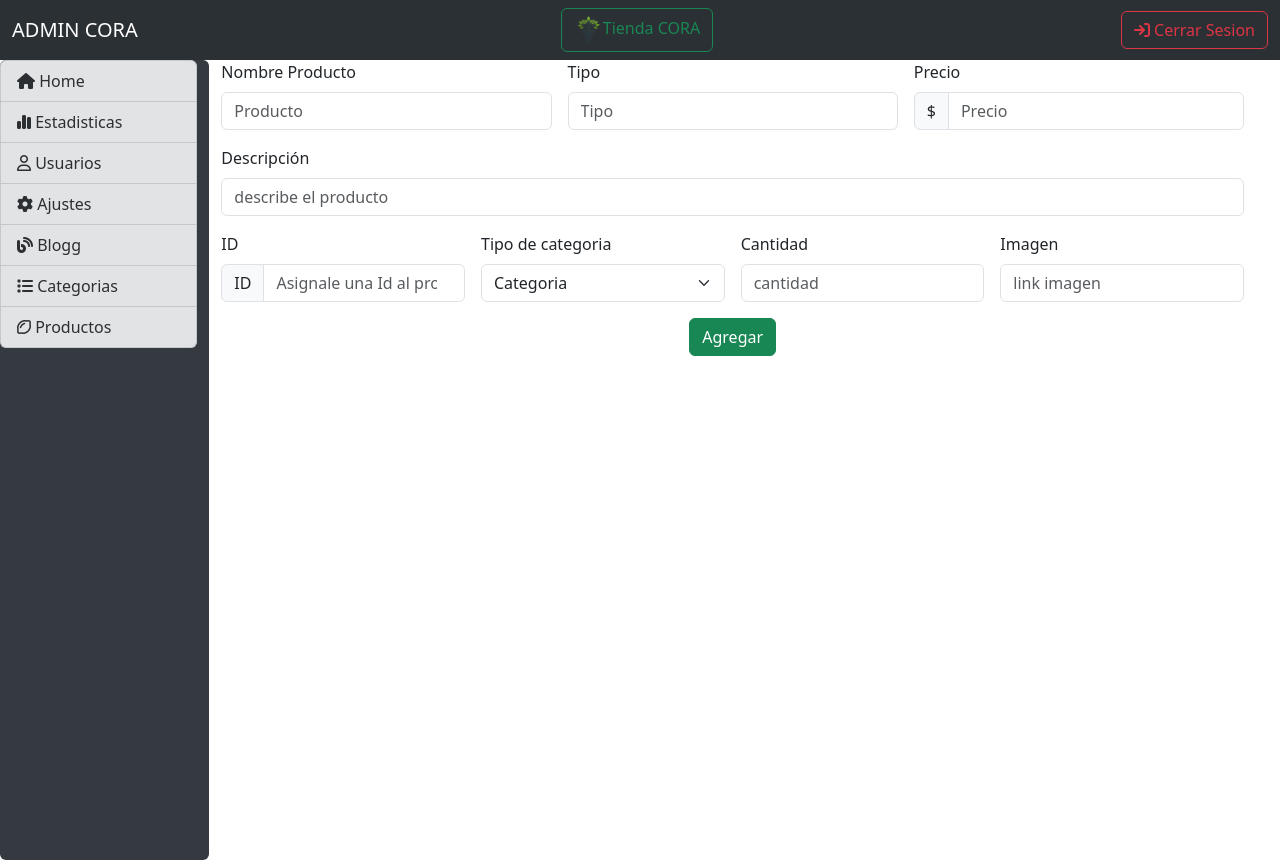
After one commit to Y3CM/CORA, a PHP site: page /Admin/productos.php in a window 1280 px wide. The commit adds this page. Run offline with PHP 8.4, Linux system fonts and the light colour scheme; a user stored in the database is signed in; some libraries are stand-ins or nearby versions.

Commit message:
cambios de yecm

```diff
--- a/Admin/home.php
+++ b/Admin/home.php
@@ -38,7 +38,7 @@ if(!isset($_SESSION['nombre'])){
   <a href="blogg.php" class="list-group-item list-group-item-action list-group-item-secondary"><i class="fa-solid fa-blog"></i></i> Blogg</li></li></a>
   <a href="#" class="list-group-item list-group-item-action list-group-item-secondary"><i class="fa-solid fa-list"></i> Categorias</li></a>
 
-  <a href="#" class="list-group-item list-group-item-action list-group-item-secondary"><i class="fa-regular fa-lemon"></i> Productos</li></li></a>
+  <a href="./productos.php" class="list-group-item list-group-item-action list-group-item-secondary"><i class="fa-regular fa-lemon"></i> Productos</li></li></a>
 </div>
       <div class="col-10">
         <h1>Bienvenido <span class="badge text-bg-dark">Admin</span></h1></h1>
--- /dev/null
+++ b/Admin/productos.php
@@ -0,0 +1,128 @@
+<?php
+include "../conexiones/conexion.php";
+session_start();
+if(!isset($_SESSION['nombre'])){
+  echo '
+    <script>
+      alert("Por favor debes iniciar sesión");
+      window.location.href = "../Admin/inicioadmin.php";
+    </script>
+  ';
+  session_destroy();
+  exit();
+}
+?>
+<!DOCTYPE html>
+<html lang="en">
+<head>
+    <meta charset="UTF-8">
+    <meta name="viewport" content="width=device-width, initial-scale=1.0">
+    <link href="https://cdn.jsdelivr.net/npm/bootstrap@5.3.3/dist/css/bootstrap.min.css" rel="stylesheet" integrity="sha384-QWTKZyjpPEjISv5WaRU9OFeRpok6YctnYmDr5pNlyT2bRjXh0JMhjY6hW+ALEwIH" crossorigin="anonymous">
+    <script src="https://kit.fontawesome.com/25d245ab67.js" crossorigin="anonymous"></script>
+    <link rel="icon" href="../imagenes/CORA.png" type="image/jpeg">
+    <title>CORA</title>
+    <nav class="navbar bg-body-tertiary" data-bs-theme="dark">
+  <div class="container-fluid">
+    <span class="navbar-brand mb-0 h1">ADMIN CORA</span>
+    <a href="../landing.php"><button class="btn btn-outline-success"><img src="../imagenes/CORA.png" height="30px" alt="">Tienda CORA</button></a>
+    <a href="../conexiones/cerrarAdmin.php"><button class="btn btn-outline-danger"><i class="fa-solid fa-arrow-right-to-bracket"></i> Cerrar Sesion</button></a>
+  </div>
+</nav>
+<body>
+<div class="container-fluid row">
+<div class="list-group col-2" style=" background-color: #343a40;height: 100vh; flex-wrap:wrap">
+  <a href="home.php" class="list-group-item list-group-item-action list-group-item-secondary"><i class="fa-solid fa-house"></i> Home</a></li></a>
+  <a href="estadisticas.php" class="list-group-item list-group-item-action list-group-item-secondary"><i class="fa-solid fa-chart-simple"></i></i> Estadisticas</a></li></a>
+  <a href="users.php" class="list-group-item list-group-item-action list-group-item-secondary"><i class="fa-regular fa-user"></i> Usuarios</a></li></a>
+  <a href="#" class="list-group-item list-group-item-action list-group-item-secondary"><i class="fa-solid fa-gear"></i> Ajustes</li></a>
+  <a href="blogg.php" class="list-group-item list-group-item-action list-group-item-secondary"><i class="fa-solid fa-blog"></i></i> Blogg</li></li></a>
+  <a href="#" class="list-group-item list-group-item-action list-group-item-secondary"><i class="fa-solid fa-list"></i> Categorias</li></a>
+
+  <a href="#" class="list-group-item list-group-item-action list-group-item-secondary"><i class="fa-regular fa-lemon"></i> Productos</li></li></a>
+</div>
+<div class="col-10">
+<form class="row g-3 needs-validation" action="conexiones/vender_producto.php" method="post" novalidate >
+        <div class="col-md-4 position-relative">
+          <label for="validationTooltip01" class="form-label">Nombre Producto</label>
+          <input type="text" class="form-control" id="validationTooltip01" name="ProductoNuevo" placeholder="Producto" required>
+          <div class="valid-tooltip">
+            Ok!
+          </div>
+        </div>
+        <div class="col-md-4 position-relative">
+          <label for="validationTooltip02" class="form-label">Tipo</label>
+          <input type="text" class="form-control" id="validationTooltip02" name="TipoNuevo" placeholder="Tipo" required>
+          <div class="valid-tooltip">
+            Ok!
+          </div>
+        </div>
+        <div class="col-md-4 position-relative">
+          <label for="validationTooltipUsername" class="form-label">Precio</label>
+          <div class="input-group has-validation">
+            <span class="input-group-text" id="validationTooltipUsernamePrepend">$</span>
+            <input type="number" class="form-control" id="validationTooltipUsername" aria-describedby="validationTooltipUsernamePrepend" name="Precio" placeholder="Precio" required>
+            <div class="invalid-tooltip">
+             Por favor Ingresa un valor.
+            </div>
+          </div>
+        </div>
+        <div class="col-md-12 position-relative">
+          <label for="validationTooltip03" class="form-label">Descripción</label>
+          <input type="text" class="form-control" id="validationTooltip03" name="descripcion" placeholder="describe el producto">
+          <div class="invalid-tooltip">
+            Por favor ingresa una descripción.
+          </div>
+        </div>
+
+        <div class="col-md-3 position-relative">
+            <label for="validationTooltipUsername" class="form-label">ID</label>
+            <div class="input-group has-validation">
+              <span class="input-group-text" id="validationTooltipUsernamePrepend">ID</span>
+              <input type="number" class="form-control" id="validationTooltipUsername" aria-describedby="validationTooltipUsernamePrepend" name="Idproducto" placeholder="Asignale una Id al producto" required>
+              <div class="invalid-tooltip">
+               Por favor Ingresa un valor.
+              </div>
+            </div>
+          </div>
+        <div class="col-md-3 position-relative">
+          <label for="validationTooltip04" class="form-label">Tipo de categoria</label>
+          <select class="form-select" id="validationTooltip04" required name="CategoriaV">
+            <option selected disabled value="">Categoria</option>
+            <option value="523">Frutas</option>
+            <option value="524">Fertilizantes</option>
+            <option value="525">Cereales</option>
+            <option value="526">Verduras</option>
+            <option value="527">Legumbres</option>
+            <option value="528">Tuberculos</option>
+            <option value="529">Fibras</option>
+            <option value="530">Flores</option>
+            <option value="531">Plantas</option>
+            <option value="532">Otro</option>
+          </select>
+          <div class="invalid-tooltip">
+            Por favor seleccione una categoria.
+          </div>
+        </div>
+        <div class="col-md-3 position-relative">
+          <label for="validationTooltip05" class="form-label">Cantidad</label>
+          <input type="number" class="form-control" id="validationTooltip05" name="Cantidad" placeholder="cantidad" required>
+          <div class="invalid-tooltip">
+            por favor elija una Cantidad.
+          </div>
+        </div>
+        <div class="col-md-3 position-relative">
+          <label for="validationTooltip05" class="form-label">Imagen</label>
+          <input type="text" class="form-control" id="validationTooltip05" name="img" placeholder="link imagen" required>
+          <div class="invalid-tooltip">
+            por favor link de la imagen.
+          </div>
+        </div>
+        <div class="contain text-center">
+          <button  class="btn btn-success" name="AgregarP" values="Ok" type="submit">Agregar</button>
+        </div>
+      </form>
+      </div>
+</div>
+<script src="https://cdn.jsdelivr.net/npm/bootstrap@5.3.3/dist/js/bootstrap.bundle.min.js" integrity="sha384-YvpcrYf0tY3lHB60NNkmXc5s9fDVZLESaAA55NDzOxhy9GkcIdslK1eN7N6jIeHz" crossorigin="anonymous"></script>
+</body>
+</html>
--- a/conexiones/conexion.php
+++ b/conexiones/conexion.php
@@ -1,4 +1,4 @@
 <?php
-$conexion=new mysqli("localhost:3306","root","","cora") or die("Problemas con la conexión");
+$conexion=new mysqli("localhost:3307","root","","cora") or die("Problemas con la conexión");
 $conexion->set_charset("utf8");
 ?>
--- a/conexiones/vender_producto.php
+++ b/conexiones/vender_producto.php
@@ -9,9 +9,7 @@
 <body style="background-color:gray;">
 
 <?php
-$conexion = mysqli_connect("localhost:3306","root","","cora") or
-die("Problemas con la conexión");
-
+include "./conexiones/conexion.php";
 $idProducto = mysqli_real_escape_string($conexion, $_REQUEST['Idproducto']);
 $productoNuevo = mysqli_real_escape_string($conexion, $_REQUEST['ProductoNuevo']);
 $tipoNuevo = mysqli_real_escape_string($conexion, $_REQUEST['TipoNuevo']);
--- a/index.php
+++ b/index.php
@@ -233,7 +233,7 @@
         })
         .then(response => response.json())
         .then(data => {
-            // Aquí deberías actualizar el contenido de tu página con los resultados recibidos
+
             console.log(data);
         })
         .catch(err => console.log(err));
--- a/vistacarrito.php
+++ b/vistacarrito.php
@@ -118,6 +118,7 @@ include "conexiones/config.php";
 No hay productos en el carrito...
 </div>
 </div>
+<div class="col-2"></div>
 </div>
 <?php } ?>
 <footer class="container-fluid" style="background-color: rgb(31, 30, 30); height: 250px; color: aliceblue;">
```
Also changed, not shown: conexiones/carrito.php (+9 -7 lines).
